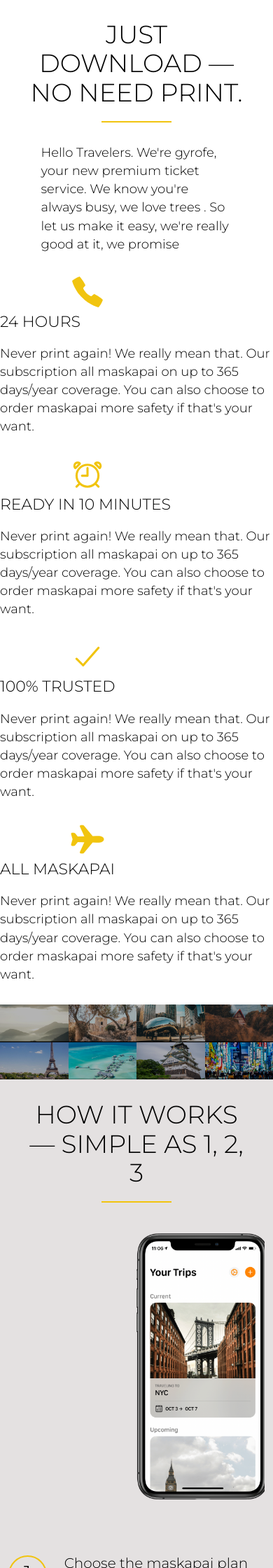
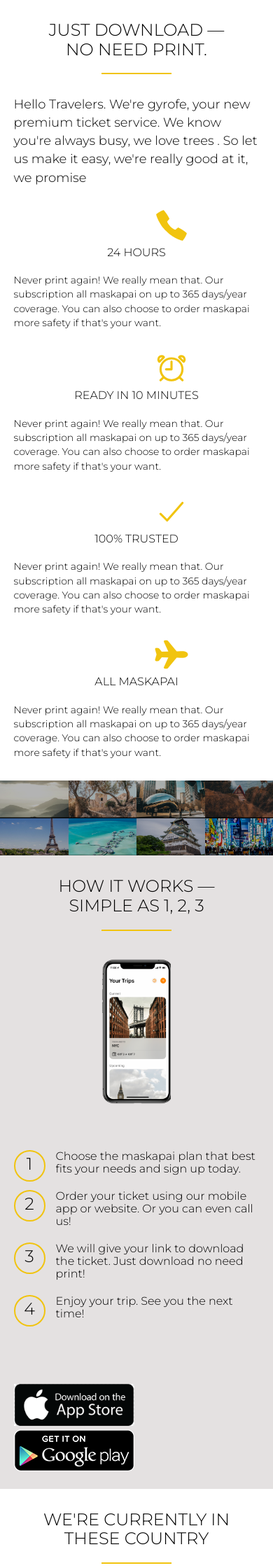
Before and after one commit to kevinotniel/trafel-blog, a PHP site: page / in a window 390 px wide; the page is wider, and only the part inside the window is pictured. Shown: the part 845-3085 px from the top of that part at 70% size. Run offline with PHP 8.4, Linux system fonts and the light colour scheme; some libraries are stand-ins or nearby versions.

Commit message:
media-queries

```diff
--- a/tripTrafel/index.html
+++ b/tripTrafel/index.html
@@ -1,9 +1,13 @@
 <!DOCTYPE html>
 <html>
    <head>
+
+      <meta  name="viewport" content="width=device-width, initial-scale=1.0">
+
       <link rel="stylesheet" type="text/css" href="vendor/css//normalize.css">
       <link rel="stylesheet" type="text/css" href="vendor/css/Grid.css">
       <link rel="stylesheet" type="text/css" href="resources/css/style.css">
+      <link rel="stylesheet" type="text/css" href="resources/css/queries.css">
       <link href="https://fonts.googleapis.com/css2?family=Montserrat:ital,wght@0,100;0,300;0,400;1,300&display=swap" rel="stylesheet">
       <title>gyrofel</title>
    </head>
@@ -168,7 +172,7 @@
                </div>
                <div class="country-features">
                   <ion-icon name="logo-instagram" class="icon-small"></ion-icon>
-                  <a href="#">@omnifood_IND</a>
+                  <a href="#" class="sosmed">@omnifood_IND</a>
                </div>
             </div>
             <div class="col span-1-of-4 box">
@@ -184,7 +188,7 @@
                </div>
                <div class="country-features">
                   <ion-icon name="logo-instagram" class="icon-small"></ion-icon>
-                  <a href="#">@omnifood_IND</a>
+                  <a href="#" class="sosmed">@omnifood_IND</a>
                </div>
             </div>
             <div class="col span-1-of-4 box">
@@ -200,7 +204,7 @@
                </div>
                <div class="country-features">
                   <ion-icon name="logo-instagram" class="icon-small"></ion-icon>
-                  <a href="#">@omnifood_IND</a>
+                  <a href="#" class="sosmed">@omnifood_IND</a>
                </div>
             </div>
             <div class="col span-1-of-4 box">
@@ -216,7 +220,7 @@
                </div>
                <div class="country-features">
                   <ion-icon name="logo-instagram" class="icon-small"></ion-icon>
-                  <a href="#">@omnifood_IND</a>
+                  <a href="#" class="sosmed">@omnifood_IND</a>
                </div>
             </div>
          </div>
@@ -269,7 +273,7 @@
                      </ul>
                   </div>
                   <div>
-                     <a href="#" class="btn btn-full">Sign Up Now</a>
+                     <a href="#" class="btn btn-full now">Sign Up Now</a>
                   </div>
                </div>
             </div>
@@ -289,7 +293,7 @@
                      </ul>
                   </div>
                   <div>
-                     <a href="#" class="btn btn-ghost">Sign Up Now</a>
+                     <a href="#" class="btn btn-ghost now">Sign Up Now</a>
                   </div>
                </div>
             </div>
@@ -309,7 +313,7 @@
                      </ul>
                   </div>
                   <div>
-                     <a href="#" class="btn btn-ghost">Sign Up Now</a>
+                     <a href="#" class="btn btn-ghost now">Sign Up Now</a>
                   </div>
                </div>
             </div>
--- /dev/null
+++ b/tripTrafel/resources/css/queries.css
@@ -0,0 +1,124 @@
+/* Big tablet to 1200px (width smaller than  the  1140px */
+@media only screen and (max-width:1200px){
+   .row{ width: 90%; }
+   .text-img-box {
+      width: 90%;
+   }
+   h1 {   font-size: 220%;   }
+
+   h2 {   font-size: 150%;  }
+   h3 { font-size: 100%; }
+
+   .main-nav {
+      margin-top: 35px;
+   }
+   blockquote { font-size: 85%; }
+}
+
+
+/* small tablets to big tablets: from 768px to 1023px */
+@media only screen and (max-width:1023px) {
+
+   h1 {   font-size: 200%;   }
+
+   h2 {   font-size: 130%;  }
+   h3 { font-size: 90%; }
+   .long-copy { width: 90%;  }
+
+   .icon-big {  margin-left: 50px; }
+   .phone-screen {  width: 80%; }
+   .step-box:last-child {
+      padding: 0;
+      margin-top: 50px;
+  }
+  .work-step { margin-bottom: 20px;}
+  .work-step p {font-size: 80%;}
+  .work-step div {
+      width: 45px;
+      height: 45px;
+      margin-right: 15px;
+      padding: 4px;
+      font-size: 120%;
+   }
+   .btn-app {  margin-left: 90px;  }
+
+   .country-features {font-size: 70%;}
+   .box h3 {font-size: 80%;}
+   blockquote { font-size: 70%; }
+   .main-nav li { margin-left: 20px; }
+   .plan-box ul li { font-size: 75%; }
+
+   .price-meal {   font-size: 190%;  }
+   .btn:link, .btn:visited{ padding: 10px 10px; }
+   .section-contact .row { width: 100%; }
+}
+
+
+
+/* small phones to small tablets : from 481px to 767px */
+@media only screen and (max-width: 767px){
+   .main-nav { display: none;}
+   h1 {  font-size: 180%; }
+   h2 {   font-size: 120%;  }
+   h3 { font-size: 70%; }
+
+   .col {
+      width: 100%;
+      margin: 0 0 0 0;
+   }
+   .long-copy {
+      width: 100% ;
+      margin-left: 0%;
+   }
+   .box h3{
+      text-align: center;
+   }
+   .icon-big{      padding-left: 150px; }
+   .phone-screen {
+      width: 30%;
+      margin-bottom: 0px;
+   }
+   .step-box:first-child { text-align: center; }
+
+   .section { padding: 30px 0; }
+   .btn-app {margin-left: 0px;}
+   .section-step {  padding-bottom: 20px; }
+   .country-features {
+      padding-bottom: 5px;
+      font-size: 90%;
+  }
+
+   blockquote { font-size: 55%; }
+   .contact-form { width: 100%; }
+   .section-contact .row {
+      width: 95%;
+  }
+  .plan-box {
+      width: 100%;
+      margin-bottom: 10px;
+      margin-left: 0;
+   }
+   footer .row {
+      width: 100%;
+   }
+   footer {
+      padding-bottom: 1px;
+   }
+   .footer-nav {
+      margin-top: -50px;
+   }
+   .social-links {
+      margin-bottom: 10px;
+  }
+  .contact-form .col {
+     margin-bottom: 5px;
+  }
+}
+
+
+/* small phone: from 0 to 480px */
+@media only screen and (max-width: 400px){
+   .social-links { margin-bottom: 30px; }
+   .section { padding: 25px 0;}
+   .contact-form { width: 100%; }
+}
--- a/tripTrafel/resources/css/style.css
+++ b/tripTrafel/resources/css/style.css
@@ -4,13 +4,15 @@
    box-sizing: border-box;
 }
 
-html {
+html,
+body {
    font-family: "Montserrat", "Arial", sans-serif;
    font-size: 20px;
    font-weight: 300;
    background-color: #fff;
    color: #000;
    text-rendering: optimizeLegibility;
+   overflow-x: hidden;
 }
 
 .row {
@@ -72,7 +74,7 @@ h3 {
 }
 
 .box p {
-   font-size: 90%;
+   font-size: 70%;
    line-height: 145%;
    margin-bottom: 30px;
 }
@@ -80,7 +82,7 @@ h3 {
 .icon-big {
    color: #F1C40F;
    font-size: 250%;
-   padding: 0 100px ;
+   margin-left:  100px ;
 }
 
 .long-copy {
@@ -149,7 +151,7 @@ input[type=submit]:hover {
 }
 
 .main-nav li a:link,
-.main-nav li a:active {
+.main-nav li a:visited {
    text-decoration: none;
    color: #fff;
    border-bottom: 2px solid transparent;
@@ -249,6 +251,7 @@ input[type=submit]:hover {
    margin-right: 20px;
    width: auto;
    height: 50px;
+   border: 0px;
 }
 
 .box img {
@@ -267,8 +270,8 @@ input[type=submit]:hover {
    margin-bottom: -2px;
 }
 
-a:link,
-a:visited {
+.sosmed:link,
+.sosmed:visited {
    color: #F39C12;
    text-decoration: none;
    border-bottom: 1px solid #F1C40F;
@@ -276,8 +279,8 @@ a:visited {
    transition: border-bottom 0.2s, font-weight 0.2s;
 }
 
-a:hover,
-a:active{
+.sosmed:hover,
+.sosmed:active{
    border-bottom: 1px solid transparent;
    font-weight: 500;
 }
@@ -322,6 +325,7 @@ cite img {
 
 .section-sign-up {
    background-color:rgb(228, 225, 225) ;
+   padding-bottom: 20px;
 }
 
 .plan-box {
```
